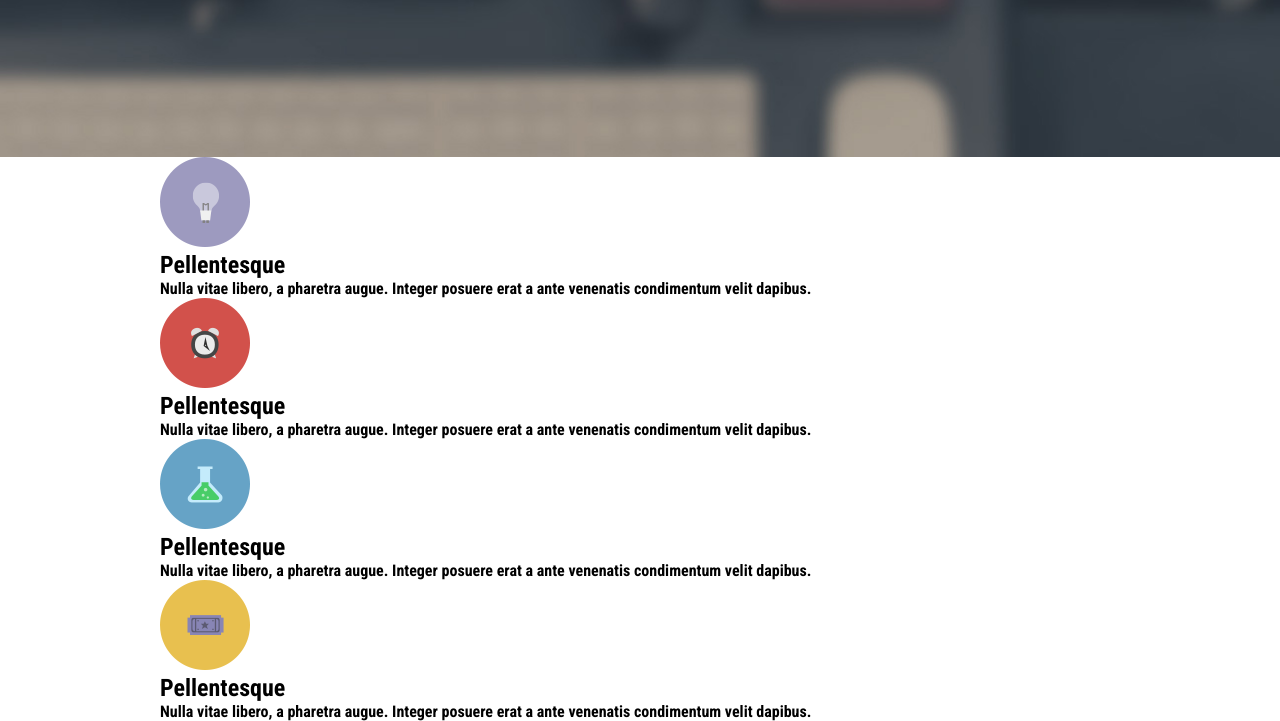
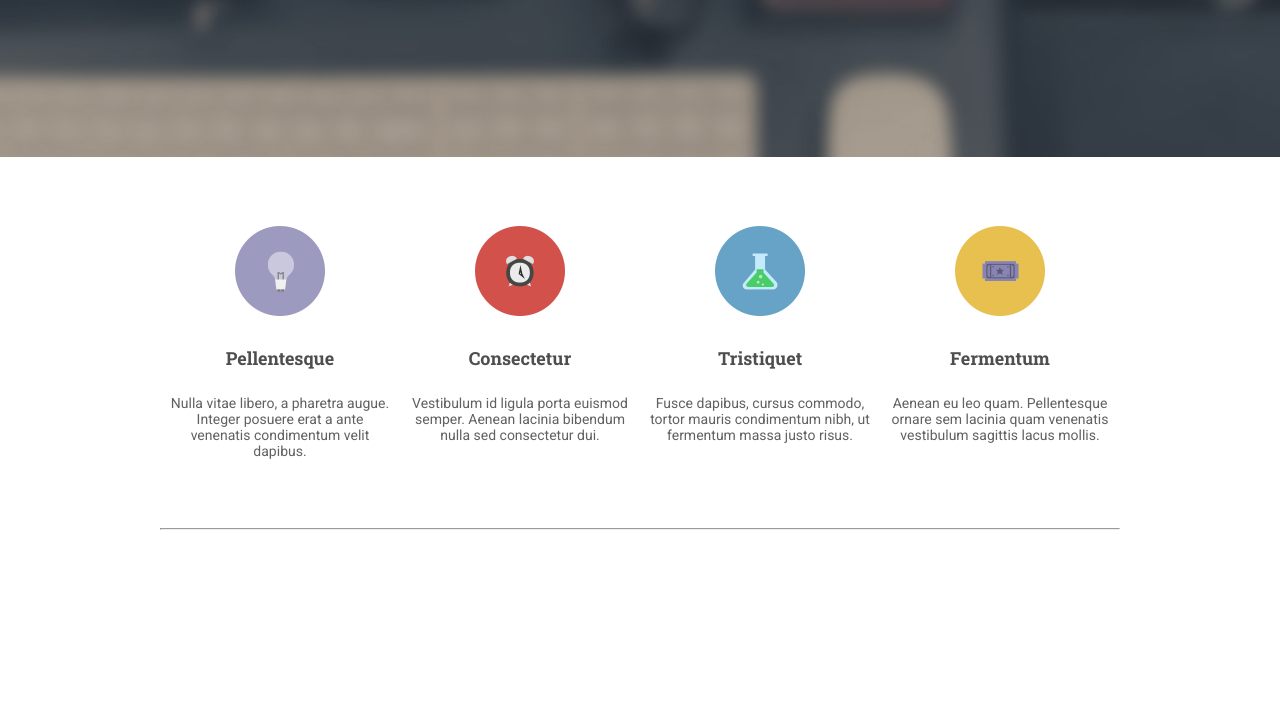
Before and after one commit to GustovAlex/template, a plain HTML site: page src/index.html in a window 1280 px wide. Shown: the part 560-1281 px from the top of the page. After the commit the page ends 1090 px from the top, so only its background shows below. Drawn offline with nearby package versions, Linux system fonts and the light colour scheme; files that its build step writes are made by us from their sources.

Commit message:
section journal, css done

```diff
--- a/src/index.html
+++ b/src/index.html
@@ -90,7 +90,9 @@
         <section id="journal" class="conteiner">
             <div class="content">
                 <div class="content_item">
-                    <img src="images/circle1.png" alt="icon1" />
+                    <div class="content_item_img">
+                        <img src="images/circle1.png" alt="icon1" />
+                    </div>
                     <h2>
                         Pellentesque
                     </h2>
@@ -101,38 +103,45 @@
                 </div>
 
                 <div class="content_item">
-                    <img src="images/circle2.png" alt="icon2" />
+                    <div class="content_item_img">
+                        <img src="images/circle2.png" alt="icon2" />
+                    </div>
                     <h2>
-                        Pellentesque
+                        Consectetur
                     </h2>
                     <p>
-                        Nulla vitae libero, a pharetra augue. Integer posuere
-                        erat a ante venenatis condimentum velit dapibus.
+                        Vestibulum id ligula porta euismod semper. Aenean
+                        lacinia bibendum nulla sed consectetur dui.
                     </p>
                 </div>
 
                 <div class="content_item">
-                    <img src="images/circle3.png" alt="icon3" />
+                    <div class="content_item_img">
+                        <img src="images/circle3.png" alt="icon3" />
+                    </div>
                     <h2>
-                        Pellentesque
+                        Tristiquet
                     </h2>
                     <p>
-                        Nulla vitae libero, a pharetra augue. Integer posuere
-                        erat a ante venenatis condimentum velit dapibus.
+                        Fusce dapibus, cursus commodo, tortor mauris condimentum
+                        nibh, ut fermentum massa justo risus.
                     </p>
                 </div>
 
                 <div class="content_item">
-                    <img src="images/circle4.png" alt="icon4" />
+                    <div class="content_item_img">
+                        <img src="images/circle4.png" alt="icon4" />
+                    </div>
                     <h2>
-                        Pellentesque
+                        Fermentum
                     </h2>
                     <p>
-                        Nulla vitae libero, a pharetra augue. Integer posuere
-                        erat a ante venenatis condimentum velit dapibus.
+                        Aenean eu leo quam. Pellentesque ornare sem lacinia quam
+                        venenatis vestibulum sagittis lacus mollis.
                     </p>
                 </div>
             </div>
+            <hr />
         </section>
     </body>
 </html>
--- a/src/styles/main.less
+++ b/src/styles/main.less
@@ -145,7 +145,7 @@
         }
       }
 
-            input:checked ~ .head_menu {
+      input:checked~.head_menu {
         height: 169px;
         transition: height 0.4s ease;
       }
@@ -232,7 +232,7 @@
   }
 }
 
-// media title for 768px
+// media for title for 768px
 
 @media screen and (max-width: 768px) {
   .title {
@@ -254,7 +254,7 @@
   }
 }
 
-// media title for 468px
+// media for title for 468px
 
 @media screen and (max-width: 468px) {
   .title {
@@ -269,3 +269,53 @@
     }
   }
 }
+
+// styles for section journal
+
+.content {
+  .DisplayFlex(space-between);
+
+  &_item {
+    width: 25%;
+    text-align: center;
+    padding: 69px 0;
+
+    &_img {
+      display: block;
+      margin: 0 auto;
+      height: 90px;
+      width: 90px;
+    }
+
+    &_img:hover {
+      img {
+        animation: RotateIcon 0.5s ease-in-out infinite;
+
+        @keyframes RotateIcon {
+          0% {
+            transform: rotateY(0deg);
+          }
+
+          100% {
+            transform: rotateY(180deg);
+          }
+        }
+      }
+    }
+
+    h2 {
+      .MyFonts("Roboto Slab", serif; bold);
+      font-size: @content_title_FontSize;
+      color: @header_title_color;
+      padding: 30px 0 25px 0;
+    }
+
+    p {
+      .MyFonts("Roboto", sans-serif; 400);
+      font-size: @content_text_FontSize;
+      color: #616161;
+      box-sizing: border-box;
+      padding: 0 10px;
+    }
+  }
+}
```
Lines whose indentation alone changed are shown as unchanged.
